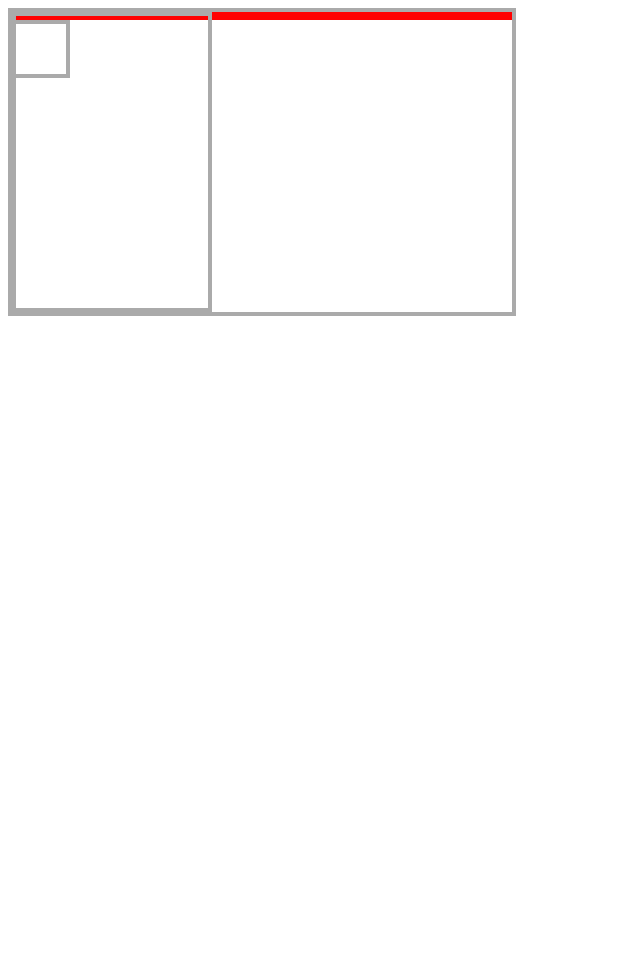
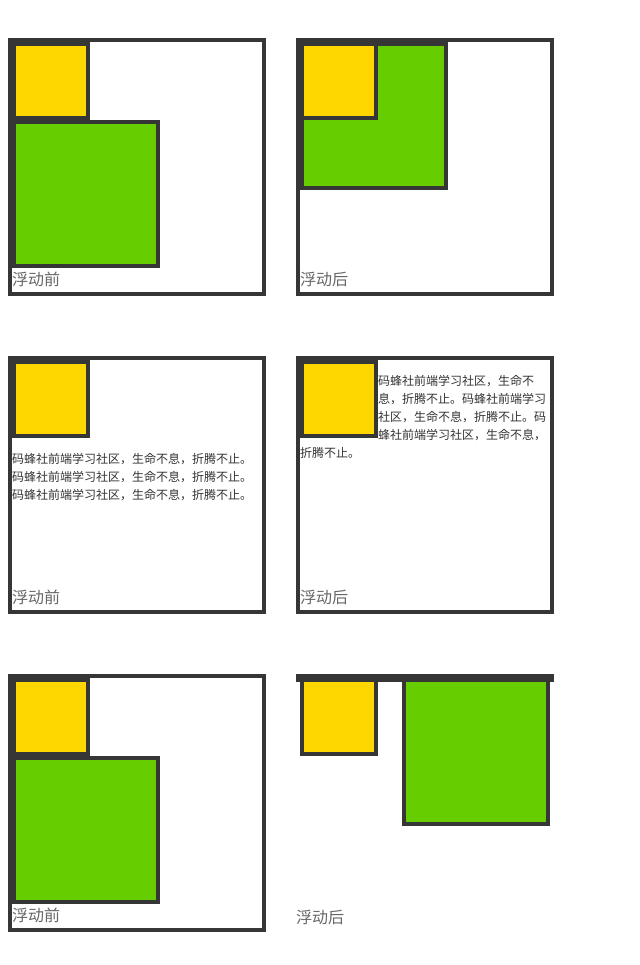
Before and after one commit to LadyShelley2/front-end-demos, a plain HTML site: page float/index.html in a window 1280 px wide. Shown: the whole page, without its empty margins (0-640 px from the left). Before the commit the page ends 800 px from the top, so only its background shows below. Drawn offline with Linux system fonts and the light colour scheme.

Commit message:
add float demos

```diff
--- a/float/index.html
+++ b/float/index.html
@@ -4,35 +4,32 @@
     <meta charset="UTF-8">
     <title>float</title>
     <style type="text/css">
-        div{
-            border: solid #aaaaaa 4px;
+        .container{
+            width:250px;
+            height:250px;
+            position: relative;
+            border: solid #363636 4px;
+            margin: 30px 30px 30px 0;
         }
-        .container{
-            width:500px;
-            height:300px;
-            position: relative;
+        .fl{
+            float: left;
+        }
+        .fr{
+            float: right;
         }
         .box1{
             /*float: left;*/
-            border: solid #FF0000 4px;
-            position: relative;
-            top:0;
-            bottom: 0;
-            left:0;
-            right: 60%;
+            border: solid #363636 4px;
+            background-color:#FFD700;
+            width: 70px;
+            height: 70px;
         }
 
         .box2{
-            position: absolute;
-            top:0;
-            bottom: 0;
-            left:0;
-            right: 60%;
-        }
-        .box3{
-            /*float: right;*/
-            width:50px;
-            height: 50px;
+            border: solid #363636 4px;
+            background-color:#66CD00;
+            width: 140px;
+            height: 140px;
         }
         .clearfix:after{
             content:'.';
@@ -41,15 +38,64 @@
             visibility: hidden;
             clear: both;
         }
+        .container p{
+            color:#333;
+            font: 12px/1.5 Tahoma,Helvetica,Arial,'宋体',sans-serif;
+        }
+        .tag{
+            position: absolute;
+            bottom: 2px;
+            left: 0;
+            color:#666;
+        }
 
     </style>
 </head>
 <body>
-<div class="container">
-    <div class="box1 "></div>
 
-    <div class="box2"></div>
-    <div class="box3 "></div>
+
+<div class="clearfix">
+    <div class= " container fl">
+        <div class="box1 "></div>
+        <div class="box2 "></div>
+        <span class="tag">浮动前</span>
+    </div>
+    <div class="container fl ">
+        <div class="box1  fl"></div>
+        <div class="box2 "></div>
+        <span class="tag">浮动后</span>
+    </div>
 </div>
+
+<div class="clearfix">
+    <div class= " container fl">
+        <div class="box1 "></div>
+        <p >码蜂社前端学习社区，生命不息，折腾不止。码蜂社前端学习社区，生命不息，折腾不止。码蜂社前端学习社区，生命不息，折腾不止。
+        </p>
+        <span class="tag">浮动前</span>
+    </div>
+    <div class="container fl ">
+        <div class="box1 fl "></div>
+        <p >码蜂社前端学习社区，生命不息，折腾不止。码蜂社前端学习社区，生命不息，折腾不止。码蜂社前端学习社区，生命不息，折腾不止。
+        </p>
+        <span class="tag">浮动后</span>
+    </div>
+</div>
+
+<div class="clearfix">
+    <div class= "container fl">
+        <div class="box1  "></div>
+        <div class="box2  "></div>
+        <span class="tag">浮动前</span>
+    </div>
+    <div class="fl"  style=" margin-top:30px;position: relative;" >
+        <div  style="width: 250px; border: solid #363636 4px;">
+            <div class="box1  fl"></div>
+            <div class="box2  fr"></div>
+        </div>
+        <span class="tag " style="position:absolute; top:230px">浮动后</span>
+    </div>
+</div>
+
 </body>
 </html>
```
Also changed, not shown: 1 other file.
